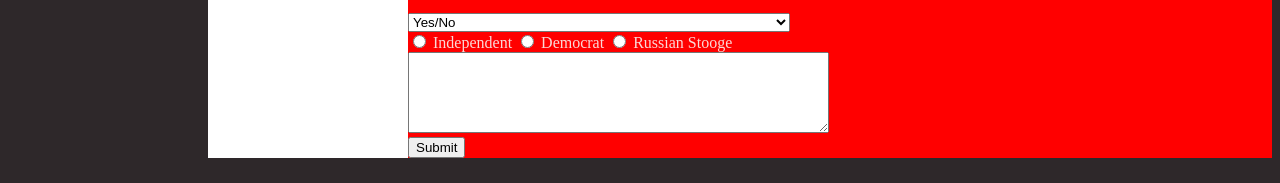
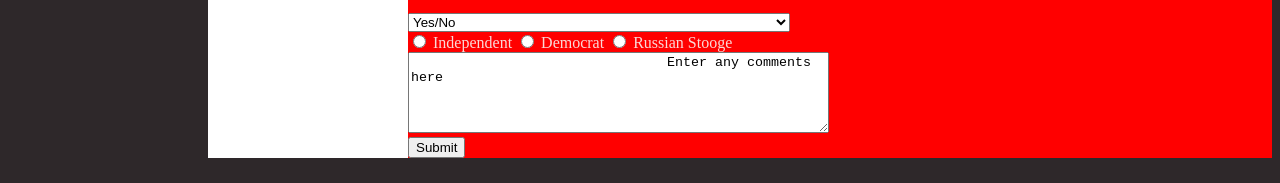
Before and after one commit to rakirs2/Survey_Form_FCC, a plain HTML site: page index.html in a window 1280 px wide. Shown: the part 214-397 px from the top of the page. Drawn offline with Linux system fonts and the light colour scheme.

Commit message:
basic css

```diff
--- a/index.html
+++ b/index.html
@@ -71,7 +71,9 @@
 
 	<div class = "form-group">
 		<label>
-			<textarea id = "comments" name = "comments" rows = "5" cols= "50"></textarea>
+			<textarea id = "comments" name = "comments" rows = "5" cols= "50">
+				Enter any comments here
+			</textarea>
 		</label>
 	</div>
 	<div class= "form-group">
```
